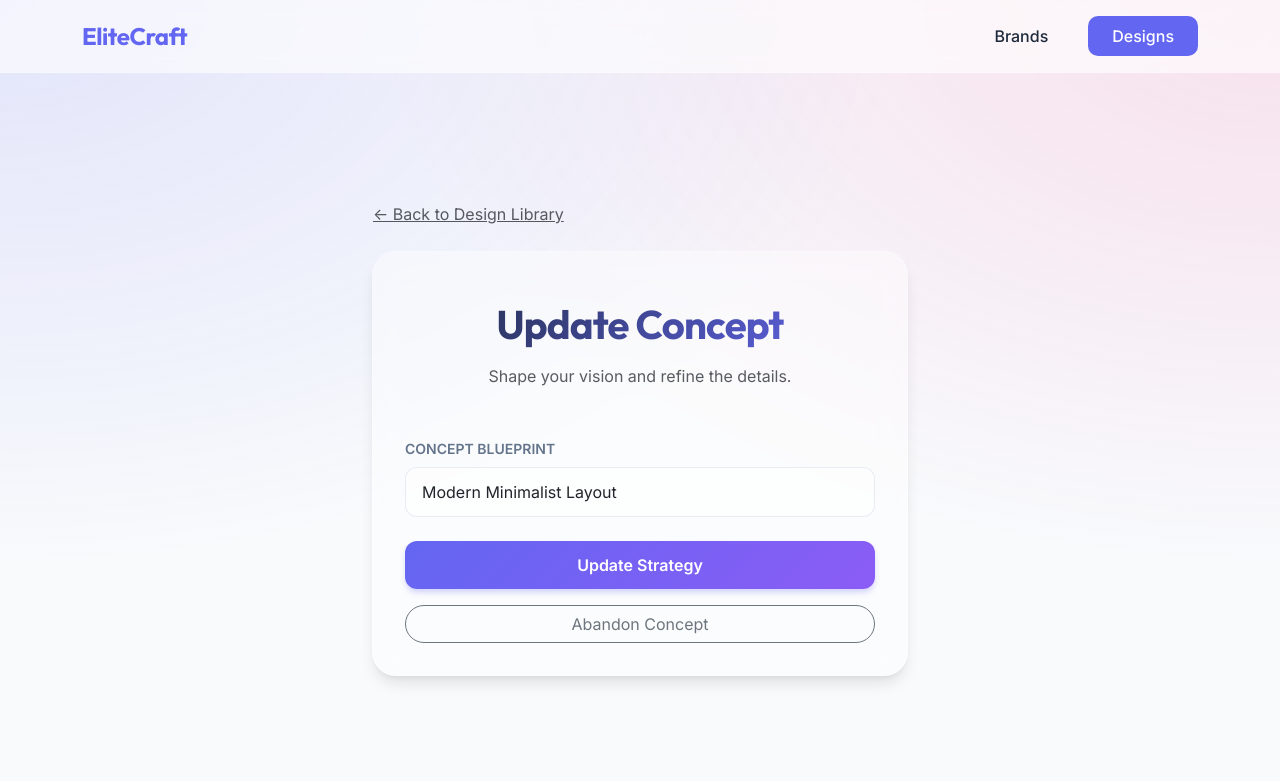
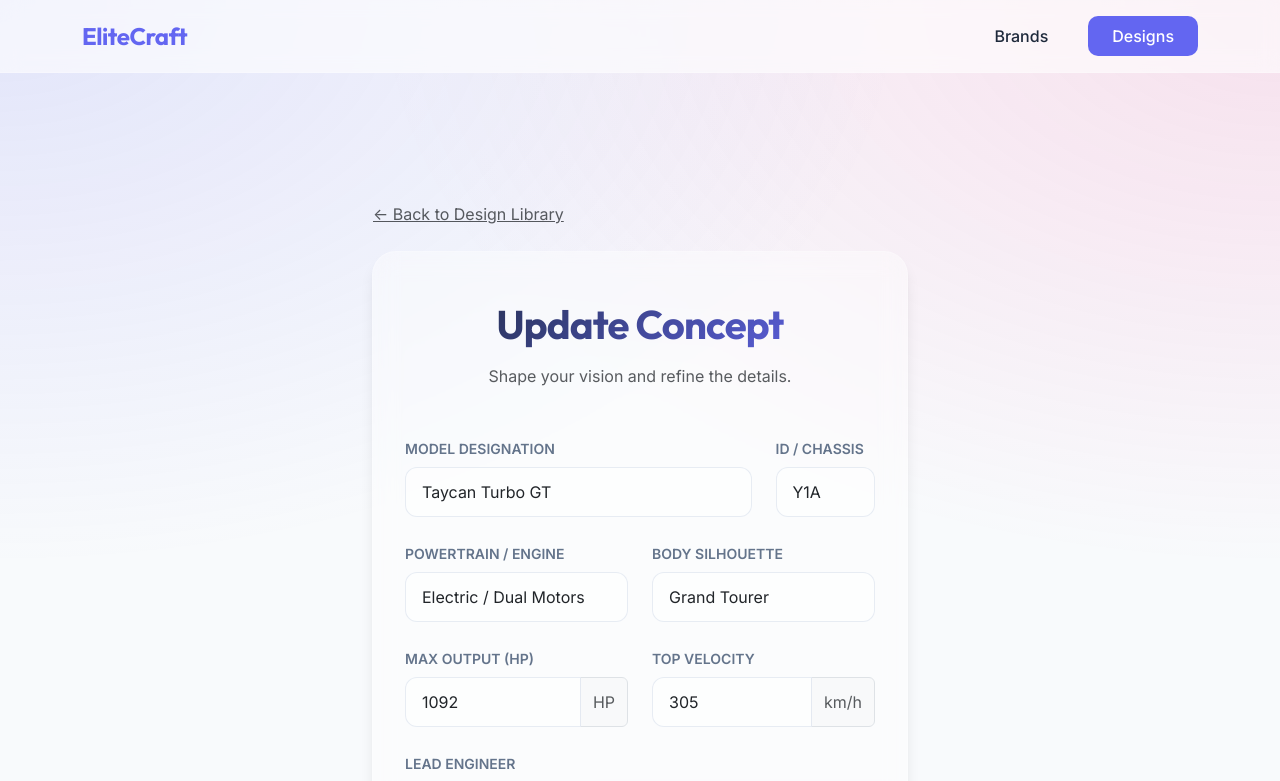
Before and after one commit to franz1628/angularfirst, an Angular app: page /design/1 in a window 1280 px wide. Shown: the top 781 px of the page. Built offline with nearby package versions, Linux system fonts and the light colour scheme.

Commit message:
change models for vehicle

```diff
--- a/src/app/features/brand/components/brand-form/brand-form.component.html
+++ b/src/app/features/brand/components/brand-form/brand-form.component.html
@@ -1,11 +1,50 @@
 <form (ngSubmit)="onSave()">
+    <div class="row">
+        <div class="col-md-8 mb-4">
+            <label for="name" class="form-label text-uppercase small tracking-wider">Manufacturer Name</label>
+            <input type="text" [(ngModel)]="brand.name" name="name" class="form-control" id="name" placeholder="e.g. Aston Martin Lagonda">
+        </div>
+        <div class="col-md-4 mb-4">
+            <label for="foundedYear" class="form-label text-uppercase small tracking-wider">Founded In</label>
+            <input type="number" [(ngModel)]="brand.foundedYear" name="foundedYear" class="form-control" id="foundedYear" placeholder="Year">
+        </div>
+    </div>
+
+    <div class="row">
+        <div class="col-md-6 mb-4">
+            <label for="headquarters" class="form-label text-uppercase small tracking-wider">Global Headquarters</label>
+            <input type="text" [(ngModel)]="brand.headquarters" name="headquarters" class="form-control" id="headquarters" placeholder="City, Country">
+        </div>
+        <div class="col-md-6 mb-4">
+            <label for="segment" class="form-label text-uppercase small tracking-wider">Market Segment</label>
+            <select [(ngModel)]="brand.segment" name="segment" class="form-control" id="segment">
+                <option value="">Select Segment...</option>
+                <option value="Supercars">Exotic / Supercars</option>
+                <option value="Luxury">Luxury / Executive</option>
+                <option value="Grand Tourer">Grand Tourer (GT)</option>
+                <option value="Electric">Electric Performance</option>
+                <option value="SUV">Performance SUV</option>
+            </select>
+        </div>
+    </div>
+
     <div class="mb-4">
-        <label for="description" class="form-label text-uppercase small tracking-wider">Brand Presence</label>
-        <input type="text" [(ngModel)]="brand.description" name="description" class="form-control" id="description" placeholder="Brand name or tagline...">
+        <label for="heritage" class="form-label text-uppercase small tracking-wider">Legacy & Heritage</label>
+        <textarea [(ngModel)]="brand.heritage" name="heritage" class="form-control" id="heritage" rows="3" placeholder="Briefly describe the manufacturer's history..."></textarea>
     </div>
+
+    <div class="row">
+        <div class="col-md-12 mb-4 d-flex align-items-center">
+            <div class="form-check form-switch">
+                <input class="form-check-input" type="checkbox" role="switch" id="isActive" name="isActive" [(ngModel)]="brand.isActive">
+                <label class="form-check-label" for="isActive">Currently Active Operations</label>
+            </div>
+        </div>
+    </div>
+
     <div class="d-grid gap-2">
         <button type="submit" class="btn btn-primary-elite">
-            {{ brand.id > 0 ? 'Save Updates' : 'Add Brand' }}
+            {{ brand.id > 0 ? 'Update Manufacturer' : 'Register Manufacturer' }}
         </button>
     </div>
 </form>
--- a/src/app/features/brand/components/brand-form/brand-form.component.ts
+++ b/src/app/features/brand/components/brand-form/brand-form.component.ts
@@ -8,7 +8,12 @@ import { Brand } from '../../models/brand.model';
 export class BrandFormComponent {
   @Input() public brand: Brand = {
     id: 0,
-    description: '',
+    name: '',
+    headquarters: '',
+    segment: '',
+    foundedYear: 2024,
+    heritage: '',
+    isActive: true,
     created_at: new Date(),
     updated_at: new Date()
   };
@@ -16,7 +21,7 @@ export class BrandFormComponent {
   @Output() public add = new EventEmitter<Brand>();
 
   onSave(): void {
-    if (this.brand.description.trim()) {
+    if (this.brand.name.trim()) {
       this.add.emit(this.brand);
     }
   }
--- a/src/app/features/design/components/design-form/design-form.component.html
+++ b/src/app/features/design/components/design-form/design-form.component.html
@@ -1,11 +1,64 @@
 <form (ngSubmit)="onSave()">
-    <div class="mb-4">
-        <label for="description" class="form-label text-uppercase small tracking-wider">Concept Blueprint</label>
-        <input type="text" [(ngModel)]="design.description" name="description" class="form-control" id="description" placeholder="Technical name or style...">
+    <div class="row">
+        <div class="col-md-9 mb-4">
+            <label for="modelName" class="form-label text-uppercase small tracking-wider">Model Designation</label>
+            <input type="text" [(ngModel)]="design.modelName" name="modelName" class="form-control" id="modelName" placeholder="e.g. 911 GT3 RS">
+        </div>
+        <div class="col-md-3 mb-4">
+            <label for="chassisCode" class="form-label text-uppercase small tracking-wider">ID / Chassis</label>
+            <input type="text" [(ngModel)]="design.chassisCode" name="chassisCode" class="form-control" id="chassisCode" placeholder="992">
+        </div>
     </div>
+
+    <div class="row">
+        <div class="col-md-6 mb-4">
+            <label for="engineType" class="form-label text-uppercase small tracking-wider">Powertrain / Engine</label>
+            <input type="text" [(ngModel)]="design.engineType" name="engineType" class="form-control" id="engineType" placeholder="e.g. 4.0L Flat-6">
+        </div>
+        <div class="col-md-6 mb-4">
+            <label for="bodyStyle" class="form-label text-uppercase small tracking-wider">Body Silhouette</label>
+            <select [(ngModel)]="design.bodyStyle" name="bodyStyle" class="form-control" id="bodyStyle">
+                <option value="Coupe">Aerodynamic Coupe</option>
+                <option value="GT">Grand Tourer</option>
+                <option value="Hypercar">Track Hypercar</option>
+                <option value="SUV">Performance SUV</option>
+            </select>
+        </div>
+    </div>
+
+    <div class="row">
+        <div class="col-md-6 mb-4">
+            <label for="horsepower" class="form-label text-uppercase small tracking-wider">Max Output (HP)</label>
+            <div class="input-group">
+                <input type="number" [(ngModel)]="design.horsepower" name="horsepower" class="form-control" id="horsepower">
+                <span class="input-group-text text-muted small">HP</span>
+            </div>
+        </div>
+        <div class="col-md-6 mb-4">
+            <label for="topSpeed" class="form-label text-uppercase small tracking-wider">Top Velocity</label>
+            <div class="input-group">
+                <input type="number" [(ngModel)]="design.topSpeed" name="topSpeed" class="form-control" id="topSpeed">
+                <span class="input-group-text text-muted small">km/h</span>
+            </div>
+        </div>
+    </div>
+
+    <div class="row">
+        <div class="col-md-6 mb-4">
+            <label for="designer" class="form-label text-uppercase small tracking-wider">Lead Engineer</label>
+            <input type="text" [(ngModel)]="design.designer" name="designer" class="form-control" id="designer" placeholder="Master Designer">
+        </div>
+        <div class="col-md-6 mb-4 d-flex align-items-center pt-4">
+            <div class="form-check form-switch">
+                <input class="form-check-input" type="checkbox" role="switch" id="isProductionReady" name="isProductionReady" [(ngModel)]="design.isProductionReady">
+                <label class="form-check-label" for="isProductionReady">Homologated / Production Ready</label>
+            </div>
+        </div>
+    </div>
+
     <div class="d-grid gap-2">
         <button type="submit" class="btn btn-primary-elite">
-            {{ design.id > 0 ? 'Update Strategy' : 'Commit Strategy' }}
+            {{ design.id > 0 ? 'Update Engineering Specs' : 'Commit Engineering Blueprint' }}
         </button>
     </div>
 </form>
--- a/src/app/features/design/components/design-form/design-form.component.ts
+++ b/src/app/features/design/components/design-form/design-form.component.ts
@@ -8,7 +8,15 @@ import { Design } from '../../models/design.model';
 export class DesignFormComponent {
   @Input() public design: Design = {
     id: 0,
-    description: '',
+    modelName: '',
+    chassisCode: '',
+    engineType: '',
+    horsepower: 0,
+    topSpeed: 0,
+    bodyStyle: 'Coupe',
+    designer: '',
+    version: '1.0.0',
+    isProductionReady: false,
     state: 1,
     created_at: new Date()
   };
@@ -16,7 +24,7 @@ export class DesignFormComponent {
   @Output() public add = new EventEmitter<Design>();
 
   onSave(): void {
-    if (this.design.description.trim()) {
+    if (this.design.modelName.trim()) {
       this.add.emit(this.design);
     }
   }
--- a/src/app/features/design/components/design-list/design-list.component.html
+++ b/src/app/features/design/components/design-list/design-list.component.html
@@ -2,8 +2,11 @@
     <table class="custom-table mb-0">
         <thead>
             <tr>
-                <th class="w-25">ID</th>
-                <th>Concept Description</th>
+                <th style="width: 80px;">ID</th>
+                <th>Model Designation</th>
+                <th>Powertrain</th>
+                <th>Output / Velocity</th>
+                <th>Status</th>
                 <th class="text-end">Actions</th>
             </tr>
         </thead>
@@ -11,14 +14,33 @@
             <ng-container *ngIf="designs.length > 0; else noRecords">
                 <tr *ngFor="let design of designs">
                     <td class="fw-bold text-accent opacity-75">#{{design.id}}</td>
-                    <td class="fw-medium text-dark">{{design.description}}</td>
+                    <td>
+                        <div class="fw-bold text-dark">{{design.modelName}}</div>
+                        <div class="small text-muted">{{design.chassisCode}} &bull; {{design.bodyStyle}}</div>
+                    </td>
+                    <td>
+                        <div class="fw-medium text-muted small">{{design.engineType}}</div>
+                    </td>
+                    <td>
+                        <div class="d-flex align-items-center gap-2">
+                             <span class="badge bg-dark-subtle text-dark border px-2 py-1 small">{{design.horsepower}} HP</span>
+                             <span class="badge bg-primary-subtle text-primary border px-2 py-1 small">{{design.topSpeed}} km/h</span>
+                        </div>
+                    </td>
+                    <td>
+                        <div class="d-flex align-items-center gap-2">
+                            <span [class]="'rounded-circle ' + (design.isProductionReady ? 'bg-success' : 'bg-warning')"
+                                  style="width: 10px; height: 10px;"></span>
+                            <span class="small">{{design.isProductionReady ? 'Production' : 'Prototype'}}</span>
+                        </div>
+                    </td>
                     <td class="text-end">
                         <div class="d-flex gap-2 justify-content-end">
                             <button class="btn btn-outline-primary btn-sm rounded-pill px-3" type="button" (click)="onEdit(design.id)">
-                                Modify
+                                Specs
                             </button>
                             <button class="btn btn-danger-elite btn-sm rounded-pill px-3" type="button" (click)="onDelete(design.id)">
-                                Archive
+                                De-list
                             </button>
                         </div>
                     </td>
@@ -26,8 +48,8 @@
             </ng-container>
             <ng-template #noRecords>
                 <tr>
-                    <td colspan="3" class="text-center py-5 text-muted fst-italic">
-                        No designs currently in the library.
+                    <td colspan="6" class="text-center py-5 text-muted fst-italic">
+                        No automotive designs current in the engineering queue.
                     </td>
                 </tr>
             </ng-template>
--- a/src/app/features/design/models/design.model.ts
+++ b/src/app/features/design/models/design.model.ts
@@ -1,7 +1,14 @@
 export interface Design {
-    id: number,
-    description: string,
-    state: number,
-    created_at: Date
-
+  id: number;
+  modelName: string;
+  chassisCode: string;
+  engineType: string;
+  horsepower: number;
+  topSpeed: number;
+  bodyStyle: 'Coupe' | 'GT' | 'Hypercar' | 'SUV';
+  designer: string;
+  version: string;
+  isProductionReady: boolean;
+  state: number;
+  created_at: Date;
 }
--- a/src/app/features/design/pages/design-form-page/design-form-page.component.ts
+++ b/src/app/features/design/pages/design-form-page/design-form-page.component.ts
@@ -11,7 +11,15 @@ export class DesignFormPageComponent implements OnInit {
 
   public design: Design = {
     id: 0,
-    description: '',
+    modelName: '',
+    chassisCode: '',
+    engineType: '',
+    horsepower: 0,
+    topSpeed: 0,
+    bodyStyle: 'Coupe',
+    designer: '',
+    version: '1.0.0',
+    isProductionReady: false,
     state: 1,
     created_at: new Date()
   };
--- a/src/app/features/design/services/design.service.ts
+++ b/src/app/features/design/services/design.service.ts
@@ -7,7 +7,29 @@ import { Design } from "../models/design.model";
 export class DesignService {
   public designs: Design[] = [{
     id: 1,
-    description: 'Modern Minimalist Layout',
+    modelName: 'Taycan Turbo GT',
+    chassisCode: 'Y1A',
+    engineType: 'Electric / Dual Motors',
+    horsepower: 1092,
+    topSpeed: 305,
+    bodyStyle: 'GT',
+    designer: 'Michael Mauer',
+    version: '2.0.1',
+    isProductionReady: true,
+    state: 1,
+    created_at: new Date()
+  },
+  {
+    id: 2,
+    modelName: 'SF90 XX Stradale',
+    chassisCode: 'F173',
+    engineType: 'V8 Hybrid',
+    horsepower: 1030,
+    topSpeed: 320,
+    bodyStyle: 'Coupe',
+    designer: 'Flavio Manzoni',
+    version: '1.0.4',
+    isProductionReady: true,
     state: 1,
     created_at: new Date()
   }];
```
Also changed, not shown: src/app/features/brand/components/brand-list/brand-list.component.html (+16 -7 lines), src/app/features/brand/models/brand.model.ts (+10 -4 lines), src/app/features/brand/pages/brand-form-page/brand-form-page.component.ts (+6 -1 lines), src/app/features/brand/services/brand.service.ts (+12 -2 lines).
